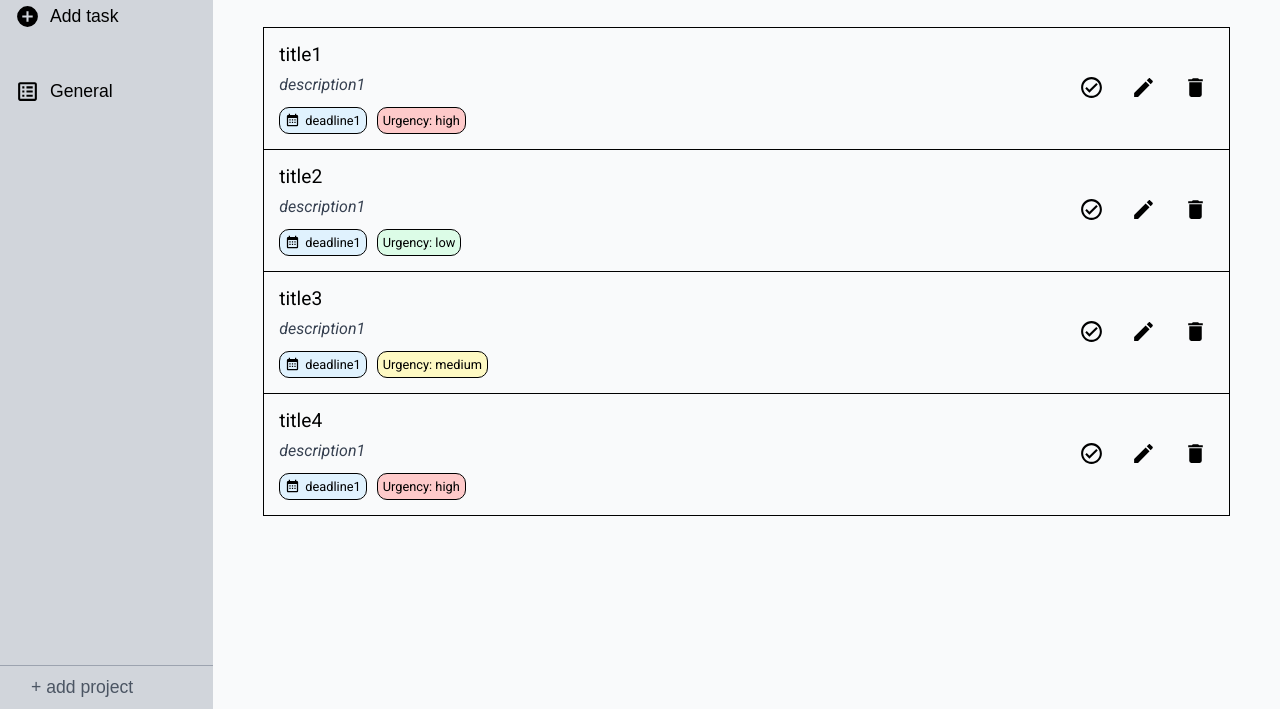
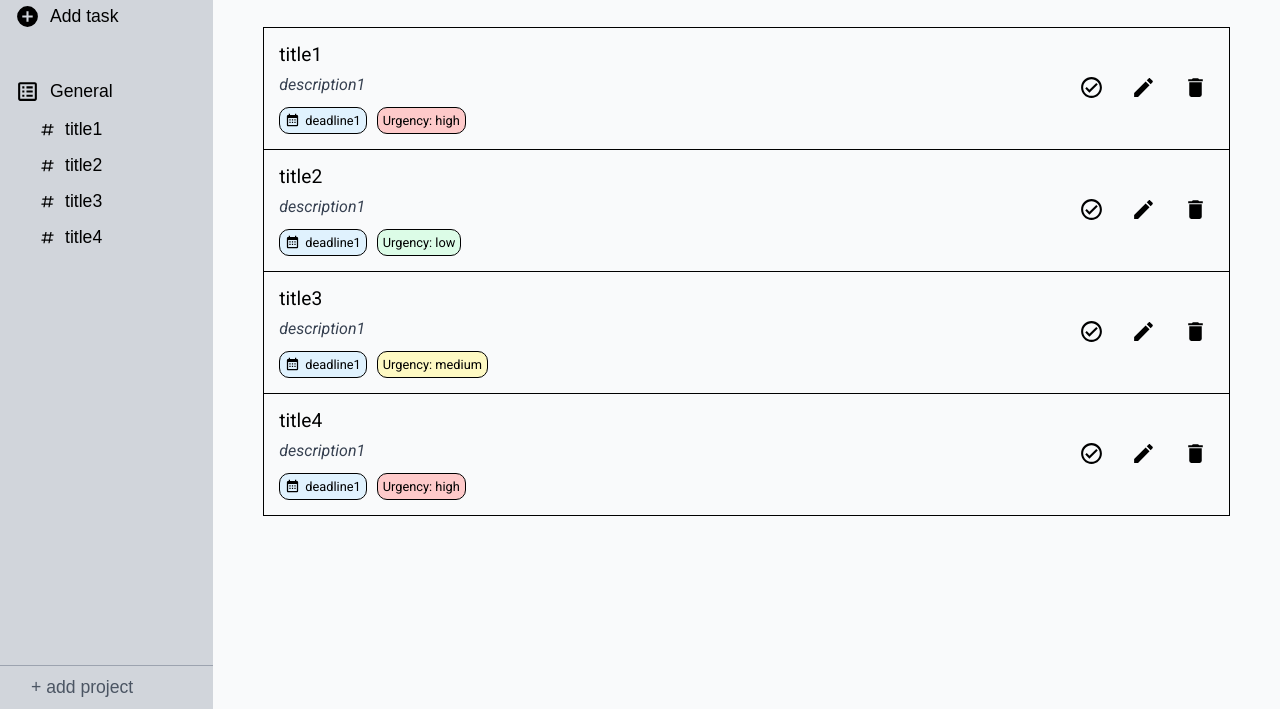
Before and after one commit to Bhrevelec/OdinToDo, a website built with webpack: page src/index.html in a window 1280 px wide. Shown: the part 91-800 px from the top of the page. Built offline with nearby package versions, Linux system fonts and the light colour scheme.

Commit message:
added sidebar dynamic visualisation

```diff
--- a/src/UI.js
+++ b/src/UI.js
@@ -3,6 +3,8 @@
 import checkIcon from "./assets/check-circle-outline.svg";
 import deleteIcon from "./assets/delete.svg";
 import calendarIcon from "./assets/calendar-month.svg";
+import projectIcon from "./assets/list-box-outline.svg";
+import taskIcon from "./assets/pound.svg";
 
 const visualiseContentUI = (project) => {
   //add project title
@@ -93,6 +95,48 @@
   }
 };
 
+const visualiseSidebarUI = (projects) => {
+  //loop through the projects array, for every project, create a project node
+  //loop through the tasks array within the project, for every task create a task node
+  const sidebarTop = document.querySelector(".sidebar-top");
+  for (let i = 0; i < projects.length; i++) {
+    const sidebarProject = document.createElement("div");
+    sidebarProject.classList.add("sidebar-project");
+    sidebarTop.appendChild(sidebarProject);
+    const sidebarProjectFlex = document.createElement("div");
+    sidebarProjectFlex.classList.add("sidebar-project-flex-vertical");
+    sidebarProject.appendChild(sidebarProjectFlex);
+    const sidebarProjectTitle = document.createElement("div");
+    sidebarProjectTitle.classList.add("sidebar-project-title");
+    sidebarProjectFlex.appendChild(sidebarProjectTitle);
+    const titleButton = document.createElement("button");
+    sidebarProjectTitle.appendChild(titleButton);
+    const titleSpan = document.createElement("span");
+    titleButton.appendChild(titleSpan);
+    const titleImg = document.createElement("img");
+    titleImg.src = projectIcon;
+    titleSpan.appendChild(titleImg);
+    const titleText = document.createElement("p");
+    titleText.textContent = projects[i].name;
+    titleSpan.appendChild(titleText);
+    for (let j = 0; j < projects[i].tasks.length; j++) {
+      const projectTask = document.createElement("div");
+      projectTask.classList.add("sidebar-project-task");
+      sidebarProjectFlex.appendChild(projectTask);
+      const taskButton = document.createElement("button");
+      projectTask.appendChild(taskButton);
+      const taskSpan = document.createElement("span");
+      taskButton.appendChild(taskSpan);
+      const taskImg = document.createElement("img");
+      taskImg.src = taskIcon;
+      taskSpan.appendChild(taskImg);
+      const taskText = document.createElement("p");
+      taskText.textContent = projects[i].tasks[j].title;
+      taskSpan.appendChild(taskText);
+    }
+  }
+};
+
 const createProjectUI = (name) => {
   //create new project node
 };
@@ -124,6 +168,7 @@
 
 export {
   visualiseContentUI,
+  visualiseSidebarUI,
   createProjectUI,
   createTaskUI,
   updateTaskUI,
--- a/src/index.html
+++ b/src/index.html
@@ -40,18 +40,6 @@
             </button>
           </div>
         </div>
-        <div class="sidebar-project">
-          <div class="sidebar-project-flex-vertical">
-            <div class="sidebar-project-title">
-              <button>
-                <span
-                  ><img src="assets/list-box-outline.svg" alt="" />
-                  <p>General</p></span
-                >
-              </button>
-            </div>
-          </div>
-        </div>
       </div>
       <div class="sidebar-bottom">
         <button>+ add project</button>
--- a/src/script.js
+++ b/src/script.js
@@ -5,6 +5,7 @@
   updateTaskUI,
   deleteTaskUI,
   visualiseContentUI,
+  visualiseSidebarUI,
 } from "./UI.js";
 
 //array that contains all projects
@@ -46,7 +47,7 @@
   //get targeted project, get targeted task, update task data
   const targetedTask = projects
     .filter((project) => project.name === projectID)[0]
-    .tasks.filter((task) => task.name === taskID);
+    .tasks.filter((task) => task.title === taskID);
   targetedTask = { title, description, deadline, urgency };
 };
 
@@ -56,7 +57,7 @@
     (project) => project.name === projectID
   );
   const targetedTask = targetedProject[0].tasks.filter(
-    (task) => task.name === taskID
+    (task) => task.title === taskID
   );
   const targetedTaskIndex = targetedProject[0].tasks.indexOf(targetedTask);
   targetedProject[0].tasks.splice(targetedTaskIndex, 1);
@@ -81,4 +82,4 @@
 //modifyProject("General", "NotSoGeneral");
 //deleteProject("General");
 visualiseContentUI(projects[0]);
-console.log(projects);
+visualiseSidebarUI(projects);
```
